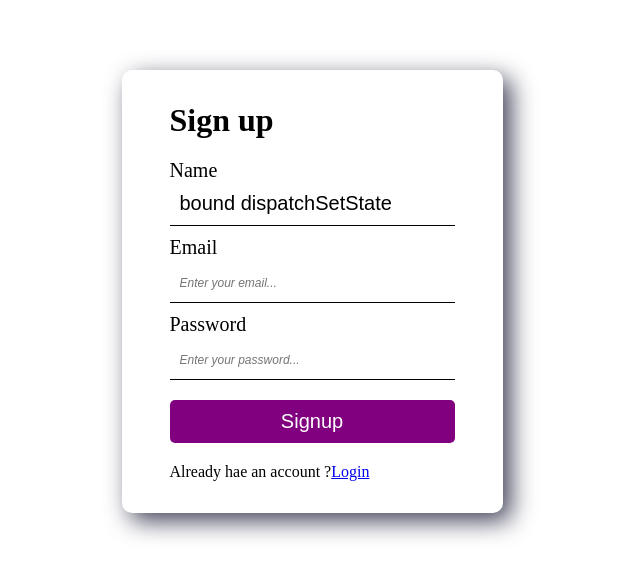
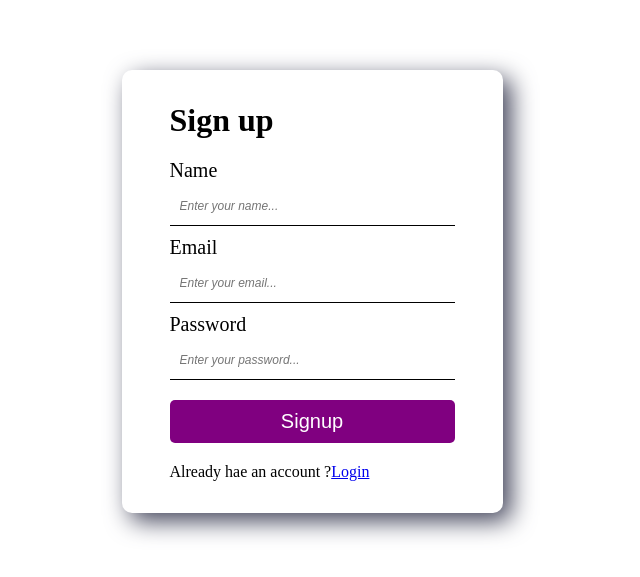
Before and after one commit to Ayush592000/complete-auth, a React (Vite) app in the folder frontend/: page /signup in a window 1280 px wide. Shown: the part 109-686 px from the top of the page, without its empty margins (328-968 px from the left). Built offline with nearby package versions, Linux system fonts and the light colour scheme.

Commit message:
signup error fix

```diff
--- a/frontend/src/components/SignUp.jsx
+++ b/frontend/src/components/SignUp.jsx
@@ -24,7 +24,7 @@ const SignUp = () => {
             onChange={handleChange}
             name='name'
             autoFocus
-            value={setSignupInfo.name}
+            value={signupInfo.name}
             placeholder='Enter your name...' />
         </div>
         <div>
@@ -32,7 +32,7 @@ const SignUp = () => {
           <input type="email"
             onChange={handleChange}
             name='name'
-            value={setSignupInfo.email}
+            value={signupInfo.email}
             placeholder='Enter your email...' />
         </div>
         <div>
@@ -40,7 +40,7 @@ const SignUp = () => {
           <input type="password"
             onChange={handleChange}
             name='password'
-            value={setSignupInfo.password}
+            value={signupInfo.password}
             placeholder='Enter your password...' />
         </div>
         <button type='submit  '>Signup</button>
```
